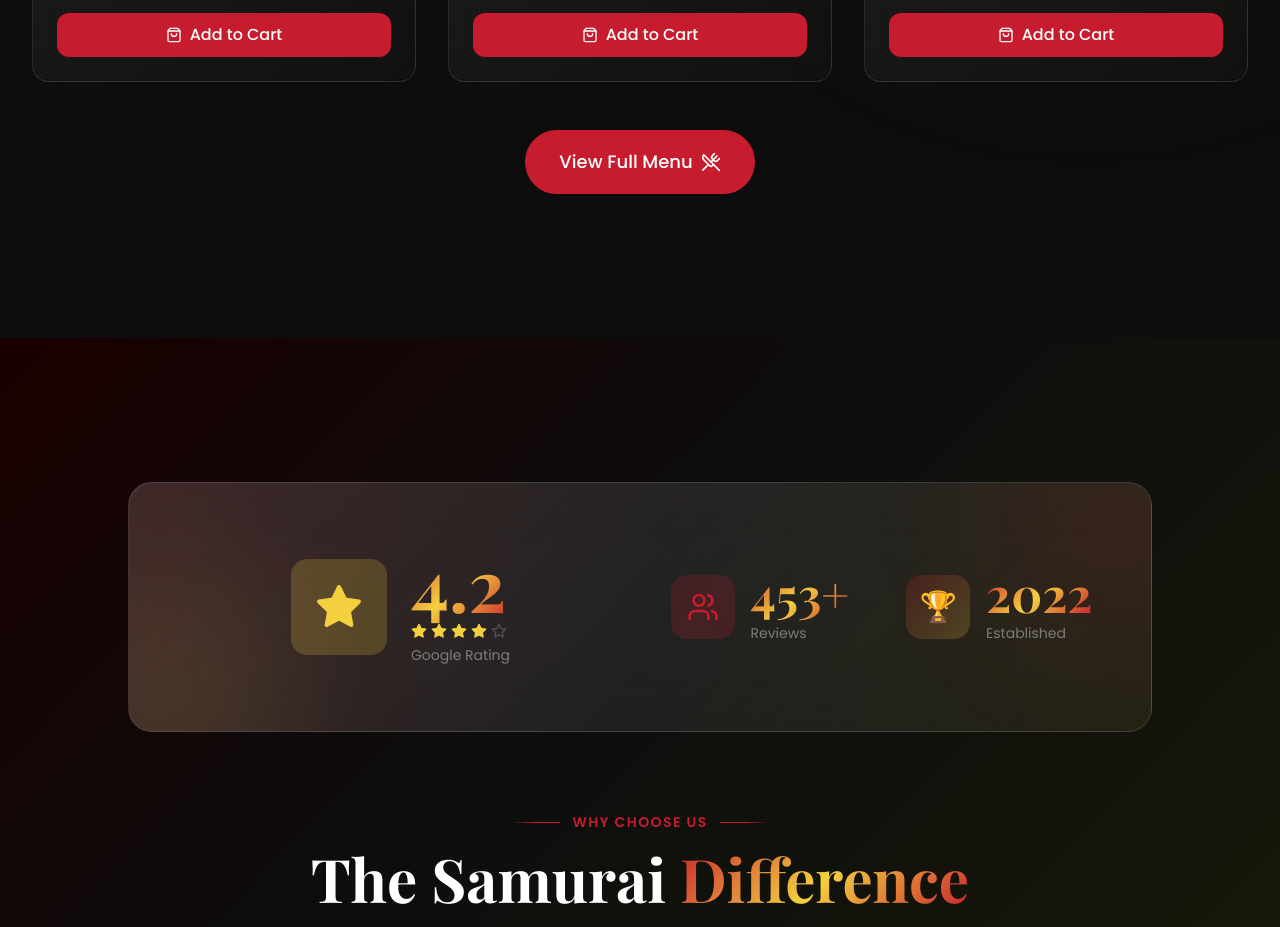
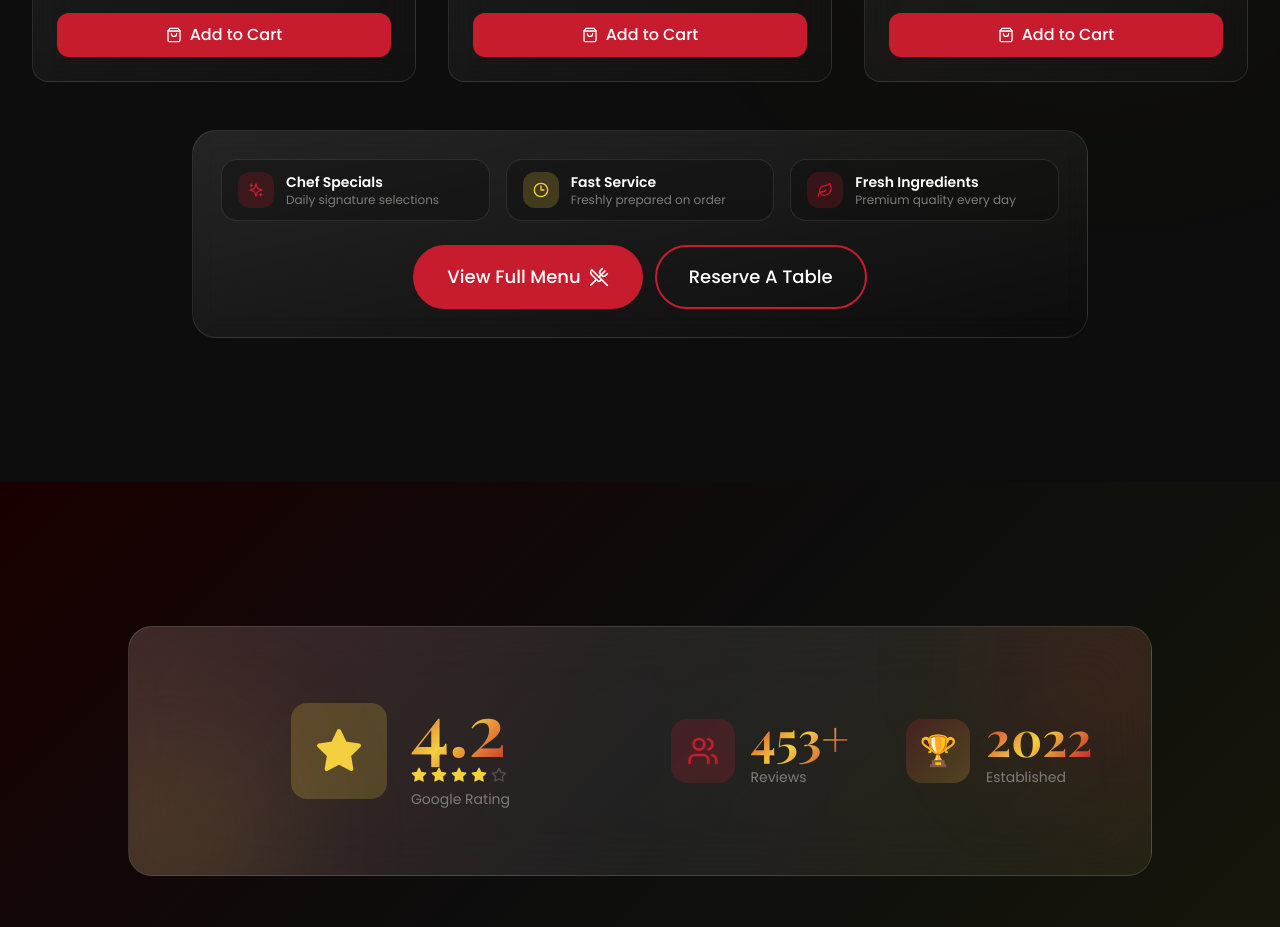
Before and after one commit to bilaltayyab121/Samurai-Mazagan, a React (Vite) app: page / in a window 1280 px wide. Shown: the part 4620-5547 px from the top of the page. Built offline with nearby package versions, Linux system fonts and the light colour scheme; a web font is replaced by a local one.

Commit message:
ui change

```diff
--- a/src/components/home/PopularDishes.jsx
+++ b/src/components/home/PopularDishes.jsx
@@ -3,7 +3,7 @@
 import { menuItems } from '../../data/menu';
 import SectionWrapper from '../common/SectionWrapper';
 import Button from '../common/Button';
-import { UtensilsCrossed } from 'lucide-react';
+import { UtensilsCrossed, Sparkles, Clock3, Leaf } from "lucide-react";
 
 const PopularDishes = () => {
   const popularItems = menuItems.filter(item => item.popular).slice(0, 6);
@@ -25,15 +25,68 @@
           ))}
         </div>
 
-        <div className="text-center">
+        <div className="max-w-4xl mx-auto">
+          <div className="rounded-3xl border border-white/10 bg-gradient-to-br from-white/10 via-white/5 to-transparent backdrop-blur-md p-5 md:p-7">
+            <div className="grid grid-cols-1 md:grid-cols-3 gap-3 md:gap-4 mb-6">
+              <div className="rounded-2xl bg-background/40 border border-white/10 px-4 py-3 flex items-center gap-3">
+                <span className="w-9 h-9 rounded-xl bg-primary/20 flex items-center justify-center shrink-0">
+                  <Sparkles className="w-4 h-4 text-primary" />
+                </span>
+                <div>
+                  <p className="text-white text-sm font-semibold">
+                    Chef Specials
+                  </p>
+                  <p className="text-gray text-xs">
+                    Daily signature selections
+                  </p>
+                </div>
+              </div>
+
+              <div className="rounded-2xl bg-background/40 border border-white/10 px-4 py-3 flex items-center gap-3">
+                <span className="w-9 h-9 rounded-xl bg-accent/20 flex items-center justify-center shrink-0">
+                  <Clock3 className="w-4 h-4 text-accent" />
+                </span>
+                <div>
+                  <p className="text-white text-sm font-semibold">
+                    Fast Service
+                  </p>
+                  <p className="text-gray text-xs">Freshly prepared on order</p>
+                </div>
+              </div>
+
+              <div className="rounded-2xl bg-background/40 border border-white/10 px-4 py-3 flex items-center gap-3">
+                <span className="w-9 h-9 rounded-xl bg-primary/20 flex items-center justify-center shrink-0">
+                  <Leaf className="w-4 h-4 text-primary" />
+                </span>
+                <div>
+                  <p className="text-white text-sm font-semibold">
+                    Fresh Ingredients
+                  </p>
+                  <p className="text-gray text-xs">Premium quality every day</p>
+                </div>
+              </div>
+            </div>
+
+            <div className="flex flex-col sm:flex-row items-center justify-center gap-3">
               <Button
                 variant="primary"
                 size="lg"
                 to="/menu"
                 icon={<UtensilsCrossed className="w-5 h-5" />}
+                className="w-full sm:w-auto"
               >
                 View Full Menu
               </Button>
+              <Button
+                variant="outline"
+                size="lg"
+                to="/reservation"
+                className="w-full sm:w-auto"
+              >
+                Reserve A Table
+              </Button>
+            </div>
+          </div>
         </div>
       </div>
     </SectionWrapper>
```
Lines whose indentation alone changed are shown as unchanged.
